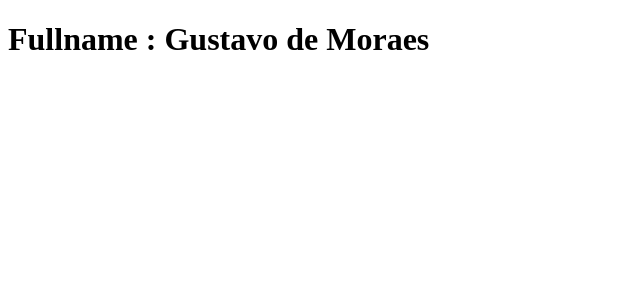
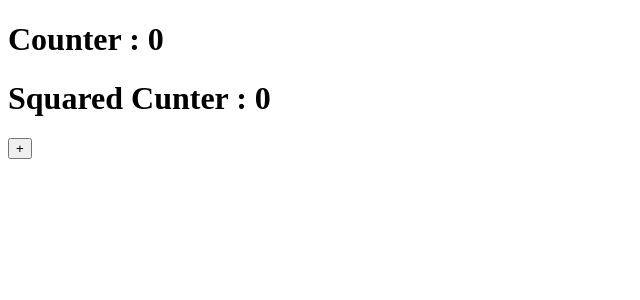
Before and after one commit to gstv57/vue-repo-learning, a Vue app: page / in a window 1280 px wide. Shown: the top 300 px of the page, without its empty margins (0-640 px from the left). Built offline with nearby package versions, Linux system fonts and the light colour scheme.

Commit message:
computed properties pt 3

```diff
--- a/src/components/ComputedProperties.vue
+++ b/src/components/ComputedProperties.vue
@@ -1,11 +1,16 @@
 <script setup>
 import { computed, ref } from 'vue'
-const firstName = ref('Gustavo')
-const lastName = ref('de Moraes')
 
-const fullName = computed(() => firstName.value + ' ' + lastName.value)
+const counter = ref(0)
+const squaredCounter = computed(() => counter.value ** 2)
+
+const incrementCounter = () => {
+  counter.value++
+}
 </script>
 
 <template>
-  <h1>Fullname : {{ fullName }}</h1>
+  <h1>Counter : {{ counter }}</h1>
+  <h1>Squared Cunter : {{ squaredCounter }}</h1>
+  <button @click="incrementCounter">+</button>
 </template>
```
